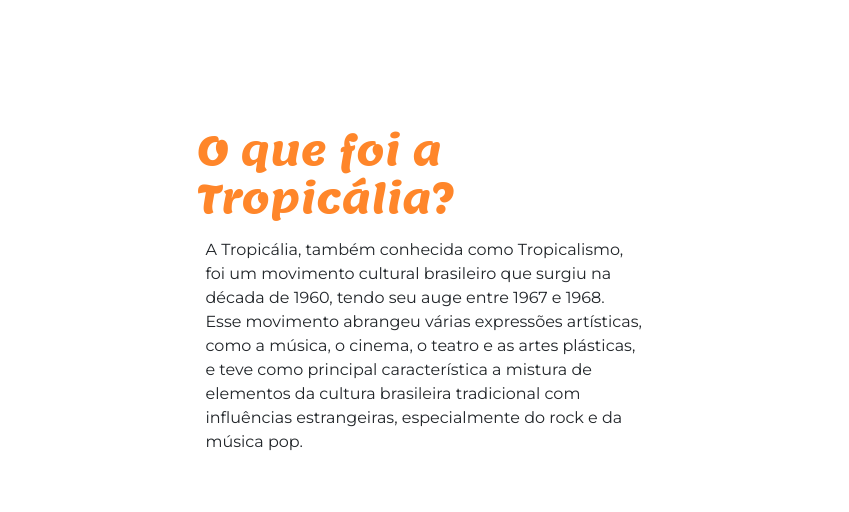
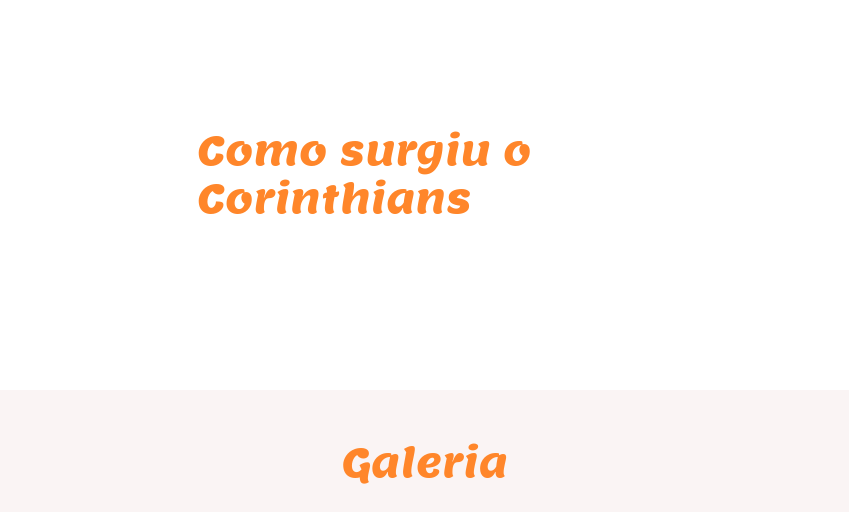
Before and after one commit to Guizinzx/trabalho, a plain HTML site: page index.html in a window 1280 px wide. Shown: the part 920-1432 px from the top of the page, without its empty margins (215-1064 px from the left). Drawn offline with nearby package versions, Linux system fonts and the light colour scheme; a script that the page names is missing.

Commit message:
aula 18/03

```diff
--- a/index.html
+++ b/index.html
@@ -5,7 +5,7 @@
     <meta charset="UTF-8">
     <meta name="viewport" content="width=device-width, initial-scale=1">
     <link rel="preconnect" href="https://fonts.googleapis.com">
-    <title>Tropicália</title>
+    <title>Corinthians</title>
     <link href="https://cdnjs.cloudflare.com/ajax/libs/bootstrap/5.3.3/css/bootstrap.min.css" rel="stylesheet">
     <link rel="stylesheet" href="https://cdnjs.cloudflare.com/ajax/libs/bootstrap-icons/1.11.3/font/bootstrap-icons.min.css">
     <link rel="stylesheet" href="styles.css">
@@ -45,12 +45,8 @@
         <section id="tropicalia" class="my-5 pt-6 secao-tropicalia">
             <div class="container d-flex align-items-center ">
                   <div class="col-5">
-                    <h2>O que foi a Tropicália?</h2>
-                    <p class="p-2">A Tropicália, também conhecida como Tropicalismo, foi um movimento cultural
-                        brasileiro que surgiu na década de 1960, tendo seu auge entre 1967 e 1968. Esse movimento
-                        abrangeu várias expressões artísticas, como a música, o cinema, o teatro e as artes plásticas, e
-                        teve como principal característica a mistura de elementos da cultura brasileira tradicional com
-                        influências estrangeiras, especialmente do rock e da música pop.</p>
+                    <h2>Como surgiu o Corinthians</h2>
+                    <p class="p-2"></p>
                 </div>
             </div>
         </section>
```
